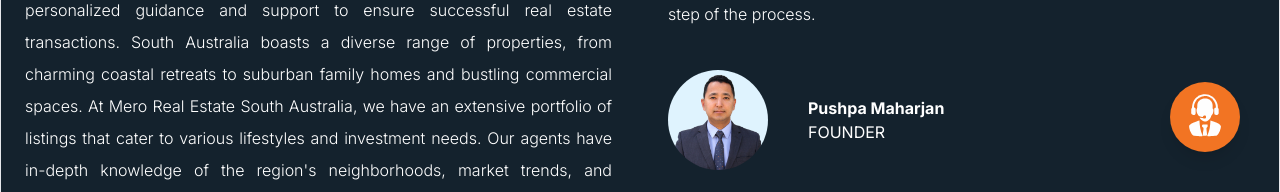
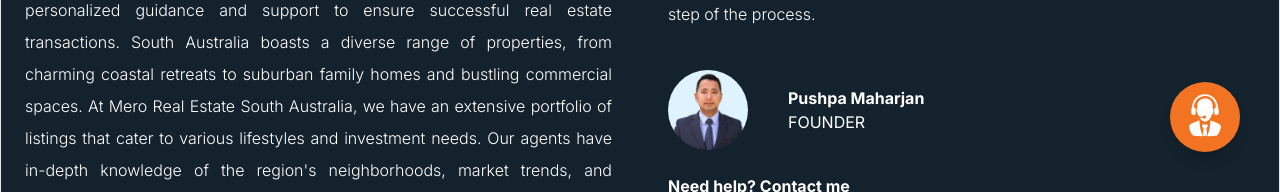
Before and after one commit to pr0chinsachin/merorealestateofficial, a Next.js app: page /about in a window 1280 px wide. Shown: the part 608-800 px from the top of the page. Built offline with nearby package versions, Linux system fonts and the light colour scheme; no server answers.

Commit message:
fixed founder image

```diff
--- a/app/about/page.tsx
+++ b/app/about/page.tsx
@@ -54,13 +54,8 @@ function About() {
 
             <div>
               <div className="flex items-center gap-10 mt-10 ">
-                <Image
-                  className="rounded-full"
-                  src={Founder}
-                  alt="founder"
-                  width={100}
-                  height={100}
-                />
+                <div className="bg-[url('./about/images/founder.jpg')] bg-no-repeat bg-cover overflow-hidden h-20 w-20 rounded-full"></div>
+
                 <div>
                   <div className="font-bold">Pushpa Maharjan</div>
                   <div>FOUNDER</div>
```
